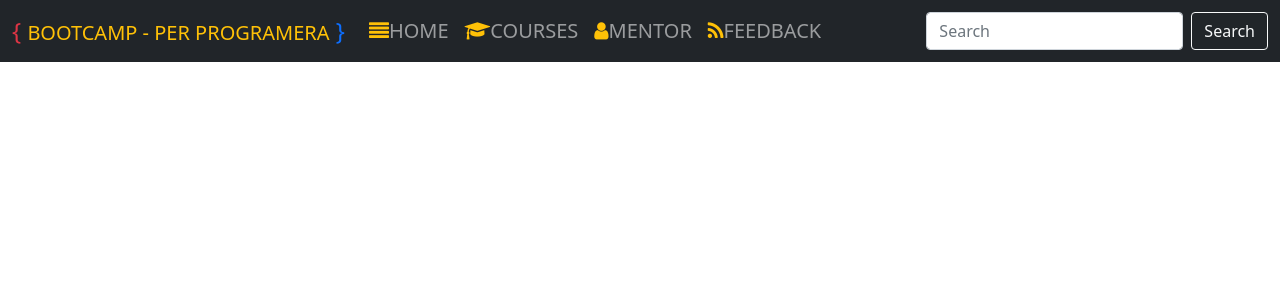
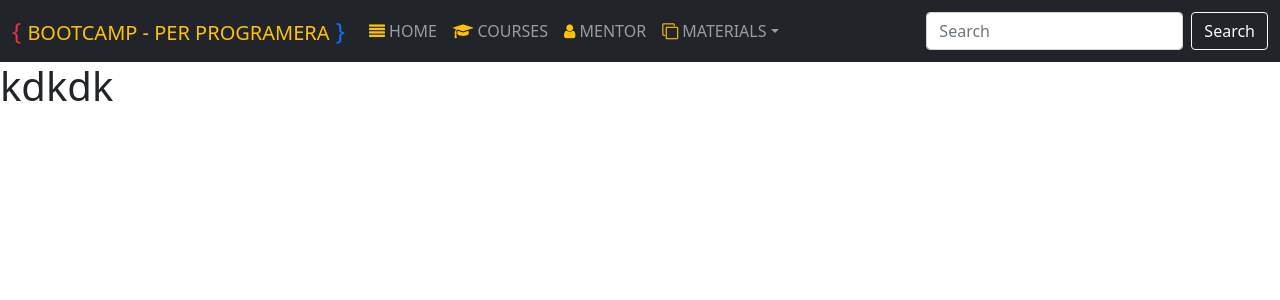
Before and after one commit to ValmirMujku/BootCamp-React, a React (Create React App) app in the folder my-app/: page /books in a window 1280 px wide. Shown: the top 300 px of the page. Built offline with nearby package versions, Linux system fonts and the light colour scheme.

Commit message:
'routers'

```diff
--- a/my-app/src/App.js
+++ b/my-app/src/App.js
@@ -3,8 +3,9 @@ import Home from "./Components/Home/Home";
 import Navigation from "./Components/Navigation/Navigation";
 import Courses from "./Components/Courses/Courses";
 import Mentor from "./Components/Mentor/Mentor";
-import Feedback from "./Components/Feedback/Feedback";
+import Books from "./Components/Materials/Books";
 import React from "react";
+import Api from "./Components/Materials/Api";
 
 
 function App() {
@@ -18,7 +19,8 @@ function App() {
             <Route path='/' element={<Home/>}></Route>
               <Route path='courses' element={<Courses/>}></Route>
               <Route path='mentor' element={<Mentor/>}></Route>
-              <Route path='feedback' element={<Feedback/>}></Route>
+              <Route path='books' element={<Books/>}></Route>
+              <Route path='api' element={<Api/>}></Route>
           </Routes>
        </BrowserRouter>
 
--- a/my-app/src/Components/Feedback/Feedback.js
+++ b/my-app/src/Components/Materials/Api.js
@@ -1,9 +1,9 @@
 import React from 'react'
 
-export default function Feedback() {
+export default function Api() {
     return (
         <div>
-            <h1>feedback</h1>
+            <h3>API</h3>
         </div>
     )
 }
--- /dev/null
+++ b/my-app/src/Components/Materials/Books.js
@@ -0,0 +1,12 @@
+import React from 'react';
+
+
+export default function Books() {
+    return (
+        <div>
+
+
+       <h1>kdkdk</h1>
+        </div>
+    )
+}
--- a/my-app/src/Components/Navigation/Navigation.js
+++ b/my-app/src/Components/Navigation/Navigation.js
@@ -3,10 +3,12 @@ import { Link } from "react-router-dom";
 
 export default function Navigation() {
   return (
-    <nav className="navbar navbar-expand-xl navbar-dark bg-dark position-static"  >
+    <nav className="navbar navbar-expand-xl navbar-dark bg-dark position-static">
       <div className="container-fluid">
-        <a className="navbar-brand text-warning" href="#"><span className="text-danger fs-4">{'{ '}</span>
-          BOOTCAMP - PER PROGRAMERA<span className="text-primary fs-4">{' }'}</span>
+        <a className="navbar-brand text-warning" href="#">
+          <span className="text-danger fs-4">{"{ "}</span>
+          BOOTCAMP - PER PROGRAMERA
+          <span className="text-primary fs-4">{" }"}</span>
         </a>
         <button
           className="navbar-toggler"
@@ -22,22 +24,72 @@ export default function Navigation() {
         <div className="collapse navbar-collapse show">
           <ul className="navbar-nav me-auto mb-2 mb-xl-0">
             <li className="nav-item">
-                <Link to="/" className="nav-link fs-5 "><i className="fa fa-align-justify text-warning"></i>HOME</Link>
+              <Link to="/" className="nav-link fs-6 ">
+                <i className="fa fa-align-justify text-warning"></i> HOME
+              </Link>
             </li>
             <li className="nav-item">
-                <Link to="courses" className="nav-link fs-5 "><i className="fa fa-graduation-cap text-warning" aria-hidden="true"></i>COURSES</Link>
+              <Link to="courses" className="nav-link fs-6 ">
+                <i
+                  className="fa fa-graduation-cap text-warning"
+                  aria-hidden="true"
+                ></i> COURSES
+
+              </Link>
             </li>
             <li className="nav-item">
-                <Link to="mentor" className="nav-link fs-5 "><i className="fa fa-user text-warning" aria-hidden="true"></i>MENTOR</Link>
+              <Link to="mentor" className="nav-link fs-6 ">
+                <i className="fa fa-user text-warning" aria-hidden="true"></i> MENTOR
+
+              </Link>
             </li>
-            <li className="nav-item">
-                <Link to="feedback" className="nav-link fs-5 "><i className="fa fa-rss text-warning" aria-hidden="true"></i>FEEDBACK</Link>
+
+            <li className="nav-item dropdown">
+              <a
+                className="nav-link dropdown-toggle fs-6"
+                href="#"
+                id="navbarDropdownMenuLink"
+                role="button"
+                data-bs-toggle="dropdown"
+                aria-expanded="false"
+              >
+                <i className="fa fa-clone text-warning" aria-hidden="true"></i> MATERIALS
+              </a>
+              <ul
+                className="dropdown-menu bg-dark"
+                aria-labelledby="navbarDropdownMenuLink"
+              >
+                <li>
+                <Link to="books" className="nav-link fs-6 ">
+                <i className="fa fa-book text-warning" aria-hidden="true"></i> BOOKS
+
+              </Link>
+                </li>
+                <li>
+                <Link to="api" className="nav-link fs-6 ">
+                <i className="fa fa-cogs text-warning" aria-hidden="true"></i> API's
+
+              </Link>
+                </li>
+                <li>
+                  <a className="dropdown-item" href="#">
+                    Something else here
+                  </a>
+                </li>
+              </ul>
             </li>
           </ul>
-           <form className="d-flex">
-           <input className="form-control me-2" type="search" placeholder="Search" aria-label="Search"/>
-        <button className="btn btn-outline-light"  type="submit">Search</button>
-           </form>
+          <form className="d-flex">
+            <input
+              className="form-control me-2"
+              type="search"
+              placeholder="Search"
+              aria-label="Search"
+            />
+            <button className="btn btn-outline-light" type="submit">
+              Search
+            </button>
+          </form>
         </div>
       </div>
     </nav>
```
